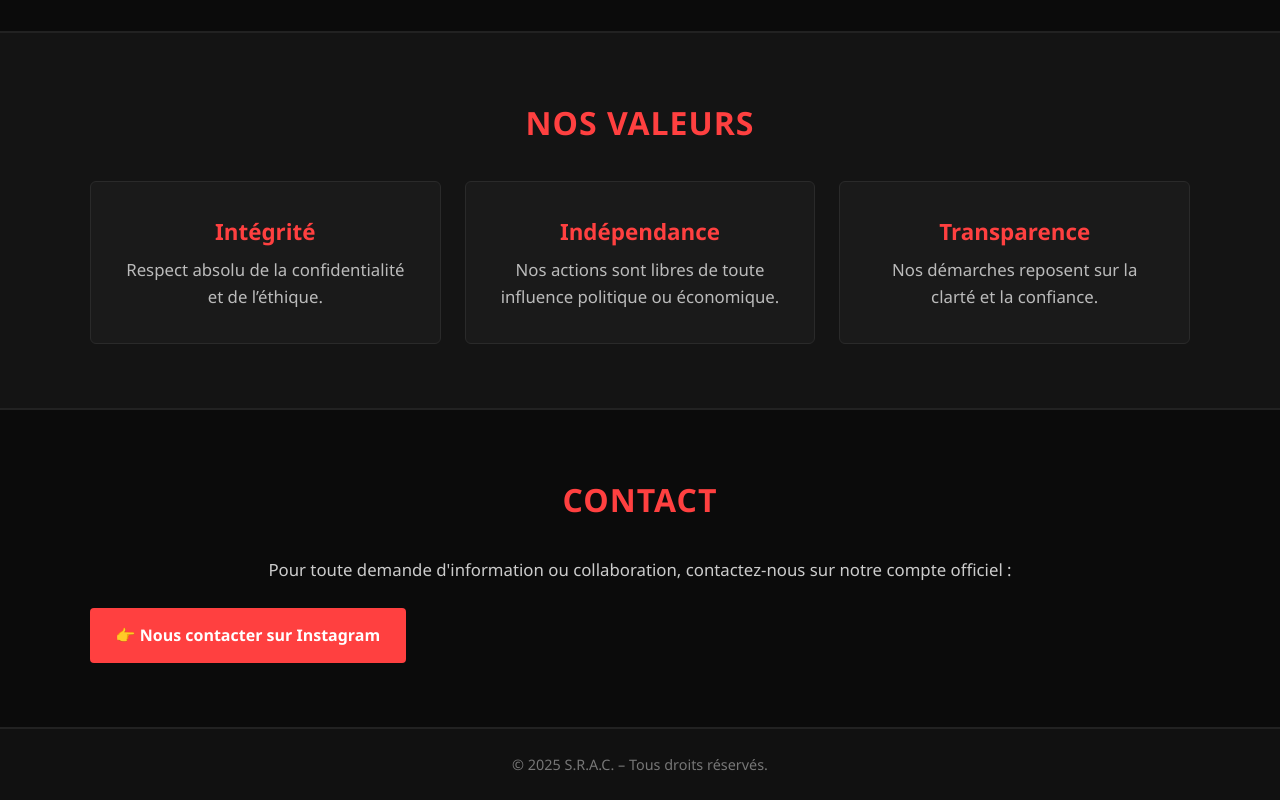
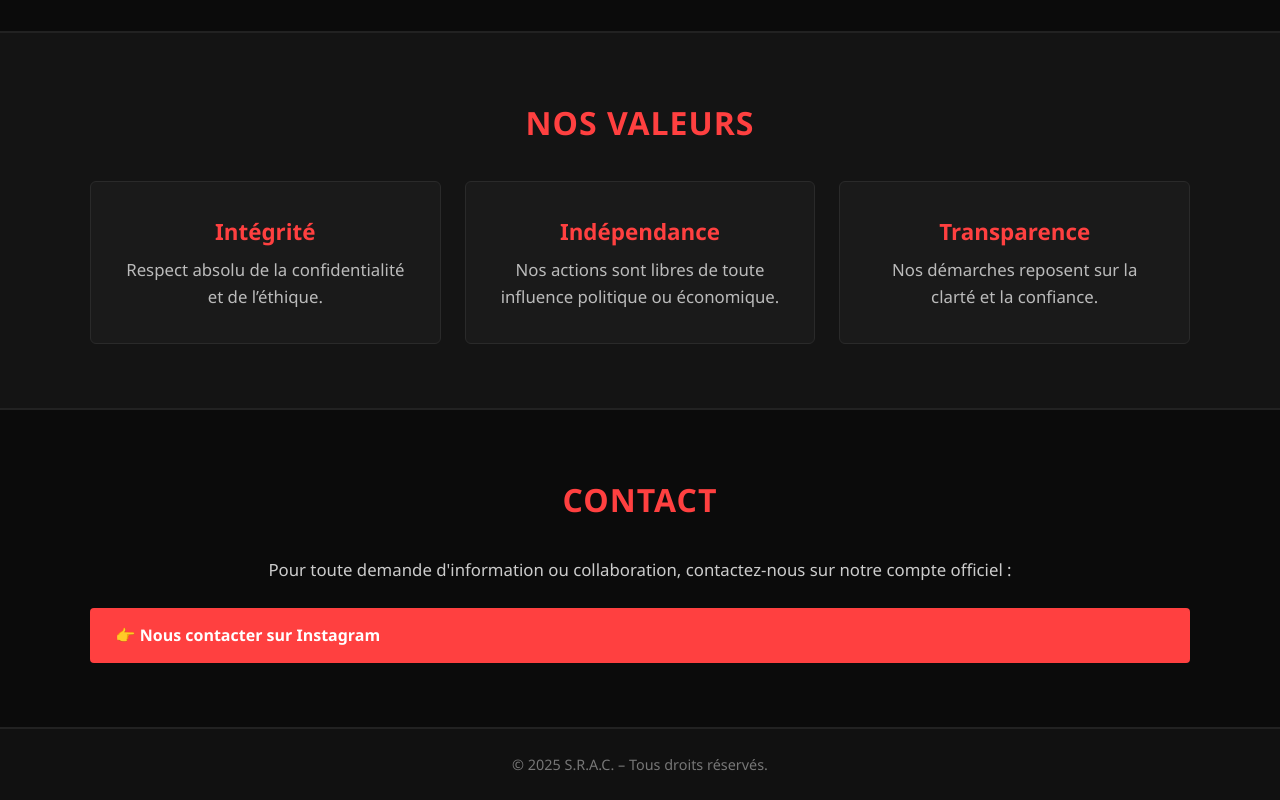
Before and after one commit to SRAC-fr/srac-fr.github.io, a plain HTML site: page index.html in a window 1280 px wide. Shown: the part 892-1692 px from the top of the page. Drawn offline with Linux system fonts and the light colour scheme.

Commit message:
Update style.css

```diff
--- a/style.css
+++ b/style.css
@@ -155,14 +155,14 @@ nav a:hover {
 
 /* ====== CONTACT ====== */
 .contact-button {
-    display: inline-block;
+    display: block;
     background: #ff4040;
     color: #fff;
     padding: 0.9rem 1.6rem;
     border-radius: 4px;
     text-decoration: none;
     font-weight: 600;
-    margin-top: 1.5rem;
+    margin: 1.5rem auto 0;
     transition: background 0.3s, transform 0.2s;
 }
 
```
